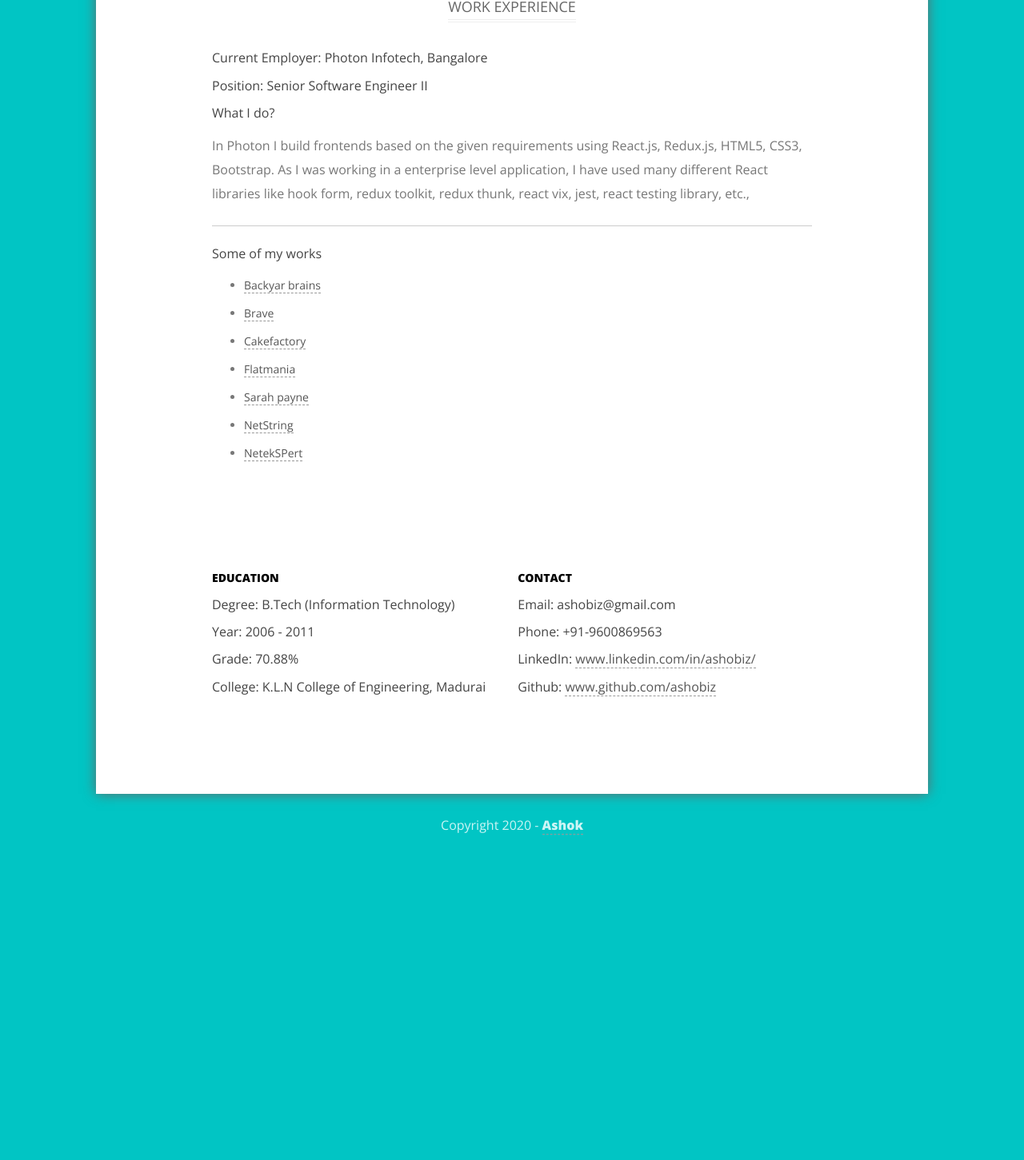
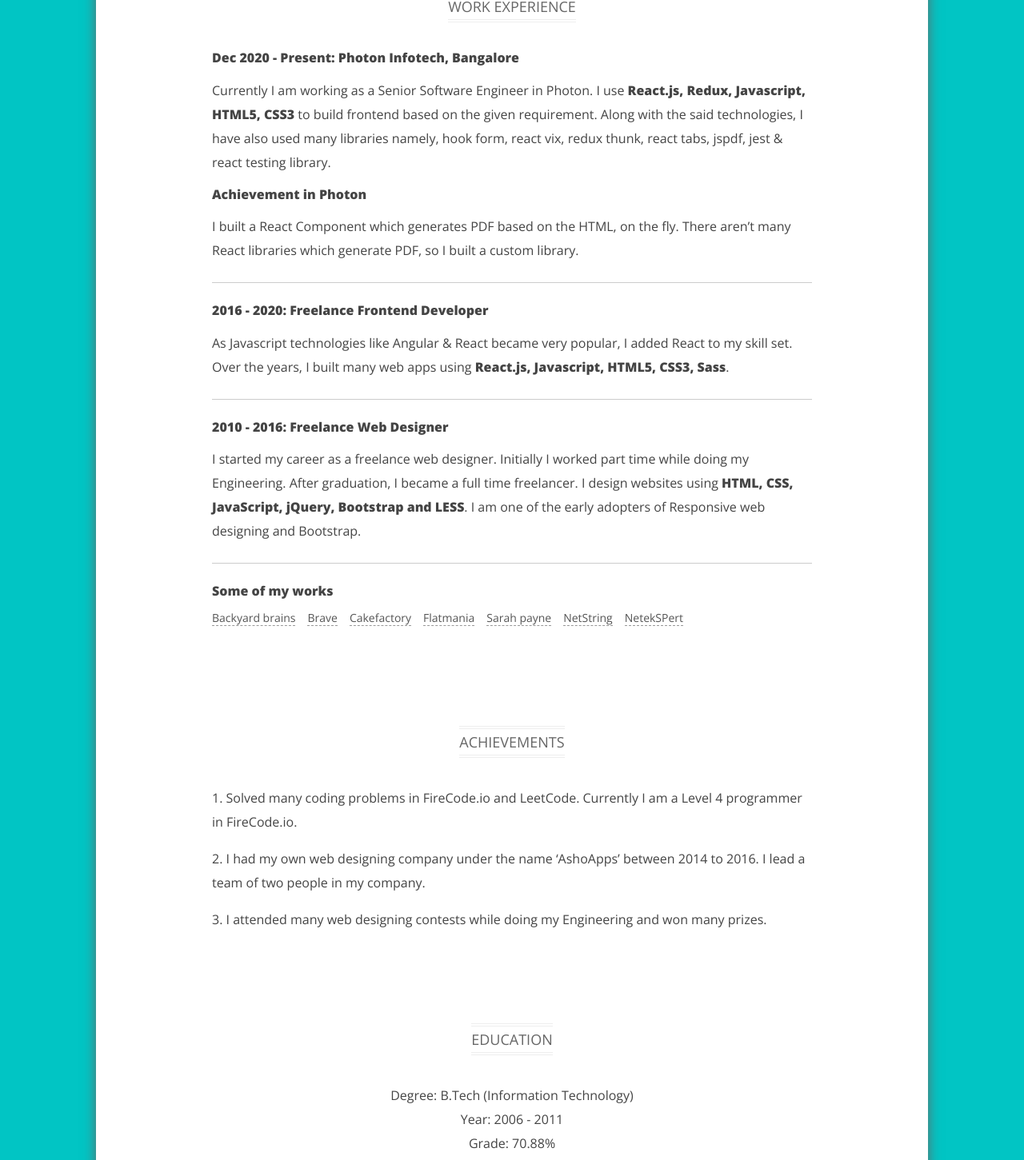
Before and after one commit to ashobiz/portfolio, a React (Create React App) app: page /#/ in a window 1280 px wide. Shown: the part 1214-2665 px from the top of the page at 80% size. Before the commit the page ends 2286 px from the top, so only its background shows below. Built offline with nearby package versions, Linux system fonts and the light colour scheme.

Commit message:
Resume update

```diff
--- a/src/pages/Home.js
+++ b/src/pages/Home.js
@@ -17,7 +17,7 @@ export default function Home() {
                             <h3>Howdy!</h3>
                             <h1>I'm Ashok<i>.</i></h1>
                             <h2>FrontEnd Web Developer</h2>
-                            <p>I'm a FrontEnd Developer focused on building exceptional Web Apps. I wrote my first line of Code in 2010 and over the last 10 years I build many websites for clients around the world. </p>
+                            <p>I'm a FrontEnd Developer focused on building exceptional Web Apps. I wrote my first line of Code in 2010 and over the last 11 years I build many websites for clients around the world. </p>
                         </div>
                         <div className="hright">
                             <img src="/images/profile.jpg" alt="Ashok" />
@@ -74,11 +74,22 @@ export default function Home() {
                         <div className="sub_heading">
                             <h2>Work Experience</h2>
                         </div>
-                        <h3>Current Employer: Photon Infotech, Bangalore</h3>
-                        <h3>Position: Senior Software Engineer II</h3>
-                        <h3>What I do?</h3>
-                        <p>In Photon I build frontends based on the given requirements using React.js, Redux.js, HTML5, CSS3, Bootstrap. As I was working in a enterprise level application, I have used many different React libraries like hook form, redux toolkit, redux thunk, react vix, jest, react testing library, etc.,</p>
+                        <h3>Dec 2020 - Present: Photon Infotech, Bangalore</h3>
+                        <p>Currently I am working as a Senior Software Engineer in Photon. I use <strong>React.js, Redux, Javascript, HTML5, CSS3</strong> to build frontend based on the given requirement. Along with the said technologies, I have also used many libraries namely, hook form, react vix, redux thunk, react tabs, jspdf, jest &amp; react testing library. </p>
 
+                        <h3>Achievement in Photon</h3>
+                        <p>I built a React Component which generates PDF based on the HTML, on the fly. There aren’t many React libraries which generate PDF, so I built a custom library. </p>
+
+                        <hr />
+
+                        <h3>2016 - 2020: Freelance Frontend Developer</h3>
+                        <p>As Javascript technologies like Angular &amp; React became very popular, I added React to my skill set. Over the years, I built many web apps using <strong>React.js, Javascript, HTML5, CSS3, Sass</strong>. </p>
+
+                        <hr />
+
+                        <h3>2010 - 2016: Freelance Web Designer</h3>
+
+                        <p>I started my career as a freelance web designer. Initially I worked part time while doing my Engineering. After graduation, I became a full time freelancer. I design websites using <strong>HTML, CSS, JavaScript, jQuery, Bootstrap and LESS</strong>. I am one of the early adopters of Responsive web designing and Bootstrap. </p>
 
 <hr />
                         {/* <h3>My Contribution to Open Source Community</h3>
@@ -94,7 +105,7 @@ footer & auto pagination. For detailed info, please visit the links below.</p>
 <h3>Some of my works</h3>
 
 <ul>
-    <li><a href="www.backyardbrains.com">Backyar brains</a></li>
+    <li><a href="www.backyardbrains.com">Backyard brains</a></li>
     <li><a href="ashobiz-brave.netlify.app">Brave</a></li>
     <li><a href="ashobiz-cakefactory.netlify.app">Cakefactory</a></li>
     <li><a href="ashobiz-flatmania.netlify.app">Flatmania</a></li>
@@ -103,30 +114,60 @@ footer & auto pagination. For detailed info, please visit the links below.</p>
     <li><a href="www.netekspert.com">NetekSPert</a></li>
 </ul>
 
-                 </div>
 
-                <div className="works edu">
-                    <div className="two_col">
-                        <div className="two_col_inner">
+                </div>
 
-                                <h6>Education</h6>
-                            <h3>Degree: B.Tech (Information Technology)</h3>
-                            <h3>Year: 2006 - 2011</h3>
-                            <h3>Grade: 70.88%</h3>
-                            <h3>College: K.L.N College of Engineering, Madurai</h3>
+                <div className="works">
+                        <div className="sub_heading">
+                            <h2>Achievements</h2>
                         </div>
 
-                        <div className="two_col_inner">
+<p>
+1. Solved many coding problems in FireCode.io and LeetCode. Currently I am a Level 4 programmer in FireCode.io.
 
-                                <h6>Contact</h6>
-                            <h3>Email: ashobiz@gmail.com</h3>
-                            <h3>Phone: +91-9600869563</h3>
-                            <h3>LinkedIn: <a href="https://www.linkedin.com/in/ashobiz/">www.linkedin.com/in/ashobiz/</a></h3>
-                            <h3>Github: <a href="https://github.com/ashobiz">www.github.com/ashobiz</a></h3>
-                        </div>
-                    </div>
+    </p>
+
+    <p>
+
+    2. I had my own web designing company under the name ‘AshoApps’ between 2014 to 2016. I lead a team of two people in my company.
+    </p>
+
+    <p>
+    3. I attended many web designing contests while doing my Engineering and won many prizes.
+
+    </p>
+
 
                 </div>
+
+
+                <div className="works text-center">
+                        <div className="sub_heading">
+                            <h2>Education</h2>
+                        </div>
+
+<p>
+
+                    Degree: B.Tech (Information Technology) <br />
+                    Year: 2006 - 2011 <br />
+                    Grade: 70.88% <br />
+                    College: K.L.N College of Engineering, Madurai
+    </p>
+
+
+                </div>
+
+                <div className="works text-center">
+                        <div className="sub_heading">
+                            <h2>Contact</h2>
+                        </div>
+
+                            <p>Email: ashobiz@gmail.comp <br />
+                            Phone: +91-9600869563 <br />
+                            LinkedIn: <a href="https://www.linkedin.com/in/ashobiz/">www.linkedin.com/in/ashobiz/</a> <br />
+                            Github: <a href="https://github.com/ashobiz">www.github.com/ashobiz</a></p>
+
+                  </div>
             </div>
 
 
--- a/src/style.scss
+++ b/src/style.scss
@@ -133,7 +133,7 @@ nav{
       }
     }
     h3{
-      font-weight: normal;
+      font-weight: 600;
       margin-bottom: 5px;
       color: #999;
     }
@@ -146,7 +146,7 @@ nav{
     p{
       font-style: 13px;
       line-height: 30px;
-      color: #666;
+      color: #444;
     }
   }
   @media (max-width: 500px){
@@ -193,7 +193,7 @@ nav{
       flex: 46%;
       h3{
         font-size: 16px;
-        font-weight: normal;
+        font-weight: 600;
         position: relative;
         span{
           color: #01c5c4;
@@ -261,11 +261,11 @@ nav{
   max-width: 750px;
   margin: 100px auto;
   p{
-    color: #777;
+    color: #444;
     line-height: 30px;
   }
   h3{
-    font-weight: normal;
+    font-weight: 600;
     margin-bottom: 5px;
     color: #444;
     font-size: 16px;
@@ -306,3 +306,16 @@ footer{
     margin-bottom: 0;
   }
 }
+
+ul{
+  margin: 0;
+  padding: 0;
+  li{
+    display: inline-block;
+    margin: 5px 15px 5px 0px !important;
+  }
+}
+
+.text-center{
+  text-align: center;
+}
```
Also changed, not shown: 1 other file (tests, documents, lock files or other folders).
